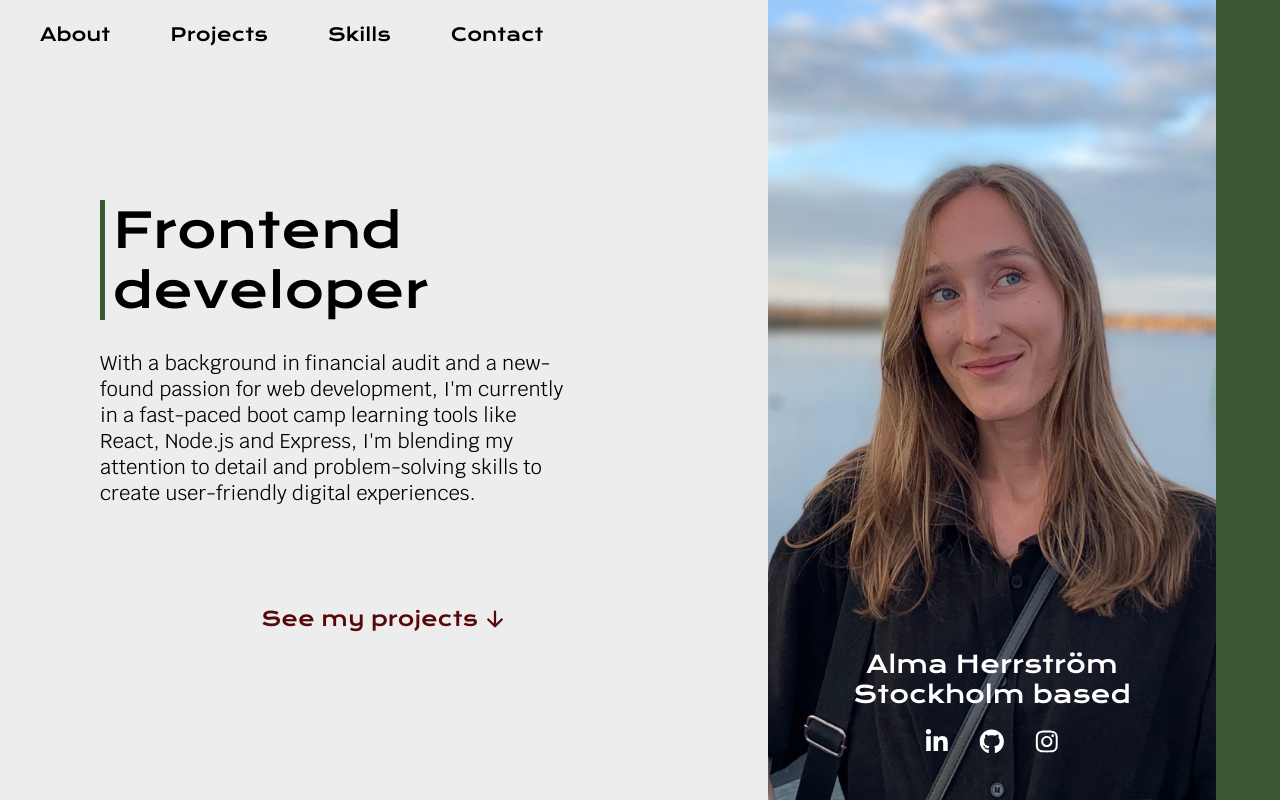
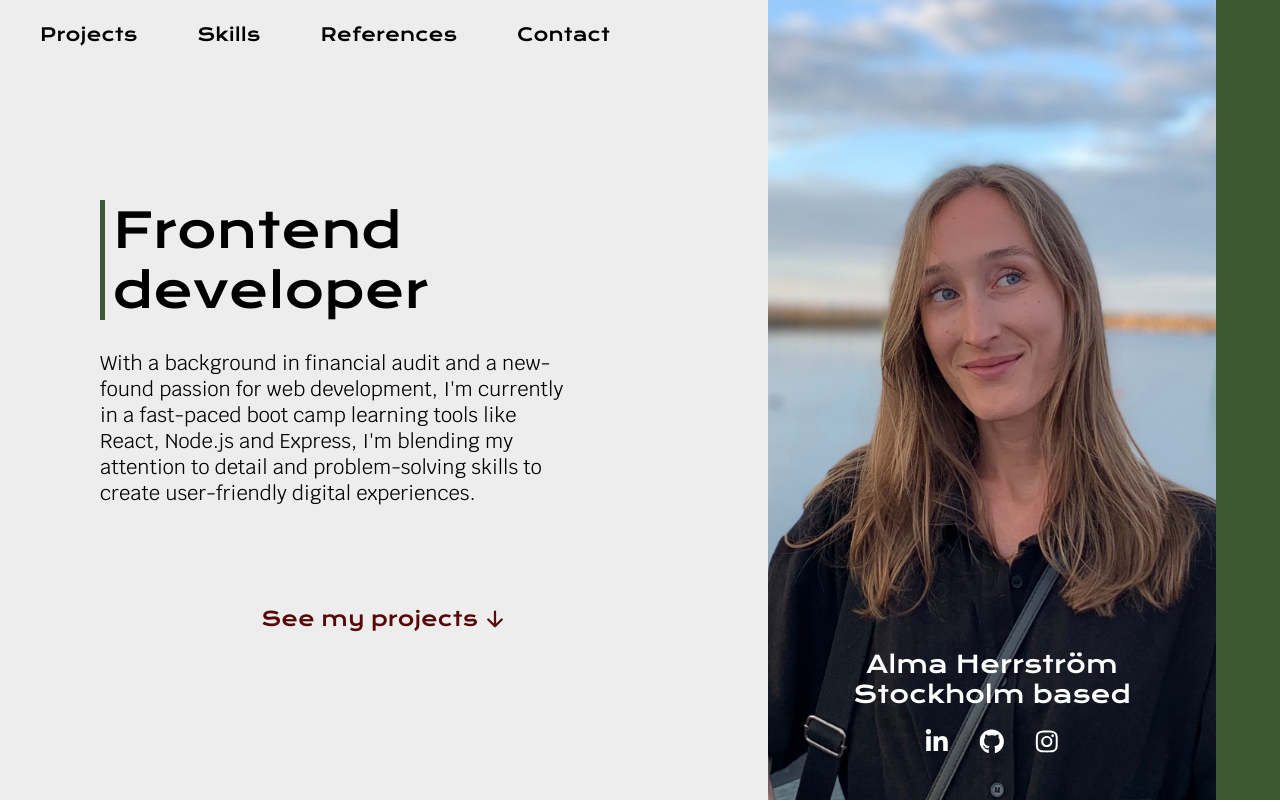
Before and after one commit to almaherris/alma-portfolio, a React (Vite) app: page / in a window 1280 px wide. Shown: the top 802 px of the page. Built offline with nearby package versions, Linux system fonts and the light colour scheme.

Commit message:
navbar done

```diff
--- a/src/components/sections/NavBar.jsx
+++ b/src/components/sections/NavBar.jsx
@@ -27,11 +27,6 @@ export const NavBar = () => {
       <div className={`dropdown-menu ${showMenu ? "open" : ""}`}>
         <ul>
           <li>
-            <a href="#intro" onClick={closeMenu}>
-              About
-            </a>
-          </li>
-          <li>
             <a href="#projects" onClick={closeMenu}>
               Projects
             </a>
@@ -39,6 +34,11 @@ export const NavBar = () => {
           <li>
             <a href="#skills" onClick={closeMenu}>
               Skills
+            </a>
+          </li>
+          <li>
+            <a href="#feedback" onClick={closeMenu}>
+              References
             </a>
           </li>
           <li>
```
